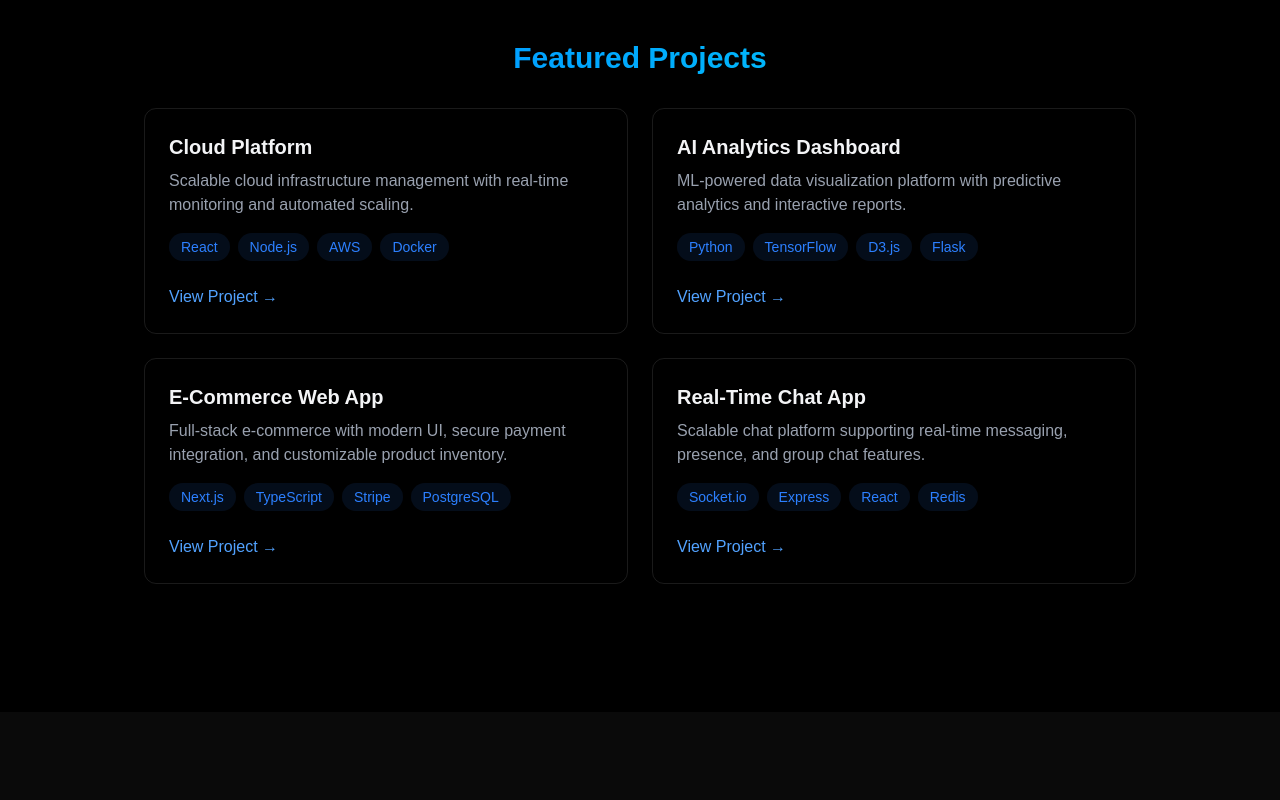
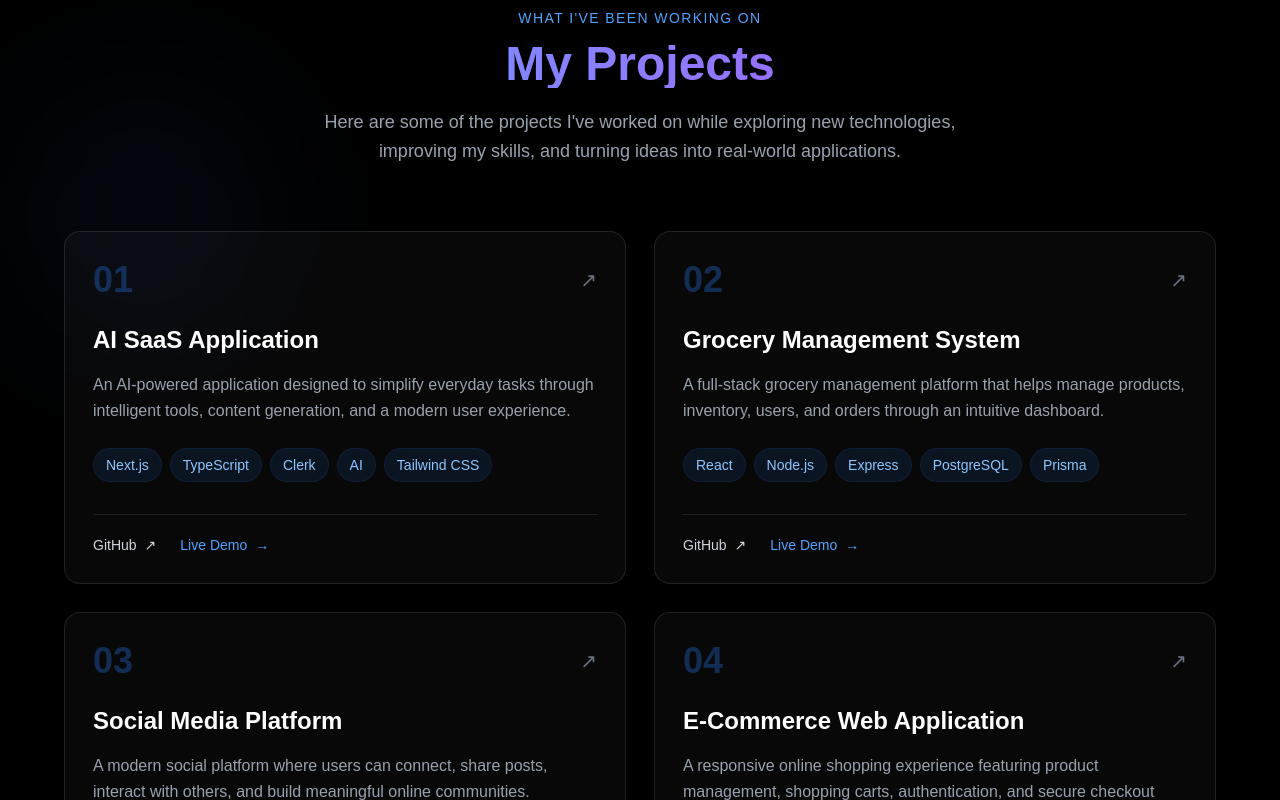
Before and after one commit to luwamasmelash/Portfolio, a React (Vite) app in the folder my-portfolio/: page / in a window 1280 px wide. Shown: the part 1720-2520 px from the top of the page. Before the commit the page ends 2432 px from the top, so only its background shows below. Built offline with nearby package versions, Linux system fonts and the light colour scheme.

Commit message:
feat: update Projects section with detailed project entries, improved layout, and enhanced interactivity

```diff
--- a/my-portfolio/src/components/sections/Projects.jsx
+++ b/my-portfolio/src/components/sections/Projects.jsx
@@ -1,79 +1,162 @@
+
 import { RevealOnScroll } from "../RevealOnScroll";
 
 export const Projects = () => {
   const projectsData = [
     {
-      title: "Cloud Platform",
+      number: "01",
+      title: "AI SaaS Application",
       description:
-        "Scalable cloud infrastructure management with real-time monitoring and automated scaling.",
-      techs: ["React", "Node.js", "AWS", "Docker"],
-      link: "#",
+        "An AI-powered application designed to simplify everyday tasks through intelligent tools, content generation, and a modern user experience.",
+      techs: ["Next.js", "TypeScript", "Clerk", "AI", "Tailwind CSS"],
+      github: "#",
+      demo: "#",
     },
     {
-      title: "AI Analytics Dashboard",
+      number: "02",
+      title: "Grocery Management System",
       description:
-        "ML-powered data visualization platform with predictive analytics and interactive reports.",
-      techs: ["Python", "TensorFlow", "D3.js", "Flask"],
-      link: "#",
+        "A full-stack grocery management platform that helps manage products, inventory, users, and orders through an intuitive dashboard.",
+      techs: ["React", "Node.js", "Express", "PostgreSQL", "Prisma"],
+      github: "#",
+      demo: "#",
     },
     {
-      title: "E-Commerce Web App",
+      number: "03",
+      title: "Social Media Platform",
       description:
-        "Full-stack e-commerce with modern UI, secure payment integration, and customizable product inventory.",
-      techs: ["Next.js", "TypeScript", "Stripe", "PostgreSQL"],
-      link: "#",
+        "A modern social platform where users can connect, share posts, interact with others, and build meaningful online communities.",
+      techs: ["React", "TypeScript", "MongoDB", "Node.js", "Tailwind CSS"],
+      github: "#",
+      demo: "#",
     },
     {
-      title: "Real-Time Chat App",
+      number: "04",
+      title: "E-Commerce Web Application",
       description:
-        "Scalable chat platform supporting real-time messaging, presence, and group chat features.",
-      techs: ["Socket.io", "Express", "React", "Redis"],
-      link: "#",
+        "A responsive online shopping experience featuring product management, shopping carts, authentication, and secure checkout functionality.",
+      techs: ["Next.js", "TypeScript", "PostgreSQL", "Prisma", "Stripe"],
+      github: "#",
+      demo: "#",
     },
   ];
 
   return (
     <section
       id="projects"
-      className="min-h-screen flex items-center justify-center py-20"
+      className="min-h-screen py-24 px-4 relative overflow-hidden"
     >
+      {/* Background decoration */}
+      <div className="absolute top-40 left-0 w-72 h-72 bg-blue-500/5 rounded-full blur-3xl"></div>
+      <div className="absolute bottom-20 right-0 w-72 h-72 bg-purple-500/5 rounded-full blur-3xl"></div>
+
       <RevealOnScroll>
-      <div className="max-w-5xl mx-auto px-4">
-        <h2 className="text-3xl font-bold mb-8 bg-gradient-to-r from-blue-500 to-cyan-400 bg-clip-text text-transparent text-center">
-          Featured Projects
+        <div className="max-w-6xl mx-auto relative z-10">
+
+          {/* Section heading */}
+          <div className="text-center mb-16">
+            <p className="text-blue-400 font-medium tracking-widest uppercase text-sm mb-3">
+              What I've been working on
+            </p>
+
+            <h2 className="text-4xl md:text-5xl font-bold mb-5 bg-gradient-to-r from-blue-400 to-purple-500 bg-clip-text text-transparent">
+              My Projects
             </h2>
 
-        <div className="grid grid-cols-1 md:grid-cols-2 gap-6">
-          {projectsData.map((project, index) => (
+            <p className="text-gray-400 max-w-2xl mx-auto text-base md:text-lg leading-relaxed">
+              Here are some of the projects I've worked on while
+              exploring new technologies, improving my skills,
+              and turning ideas into real-world applications.
+            </p>
+          </div>
+
+          {/* Projects grid */}
+          <div className="grid grid-cols-1 md:grid-cols-2 gap-7">
+
+            {projectsData.map((project) => (
               <div
-              key={index}
-              className="p-6 rounded-xl border border-white/10 hover:-translate-y-1 hover:border-blue-500/30 hover:shadow-[0_2px_8px_rgba(59,130,246,0.1)] transition-all flex flex-col justify-between"
+                key={project.number}
+                className="group relative p-7 rounded-2xl bg-white/[0.03] border border-white/10 hover:border-blue-500/40 hover:bg-white/[0.05] transition-all duration-300 hover:-translate-y-2 hover:shadow-xl hover:shadow-blue-500/5 flex flex-col justify-between"
               >
                 <div>
-                <h3 className="text-xl font-bold mb-2">{project.title}</h3>
-                <p className="text-gray-400 mb-4">{project.description}</p>
-                <div className="flex flex-wrap gap-2 mb-6">
-                  {project.techs.map((tech, key) => (
+                  {/* Project number */}
+                  <div className="flex items-center justify-between mb-6">
+                    <span className="text-4xl font-bold text-blue-500/30 group-hover:text-blue-400/70 transition-colors">
+                      {project.number}
+                    </span>
+
+                    <span className="text-gray-500 text-xl group-hover:text-blue-400 transition-colors">
+                      ↗
+                    </span>
+                  </div>
+
+                  {/* Project title */}
+                  <h3 className="text-2xl font-bold mb-4 text-white group-hover:text-blue-400 transition-colors">
+                    {project.title}
+                  </h3>
+
+                  {/* Description */}
+                  <p className="text-gray-400 leading-relaxed mb-6">
+                    {project.description}
+                  </p>
+
+                  {/* Technologies */}
+                  <div className="flex flex-wrap gap-2 mb-8">
+                    {project.techs.map((tech) => (
                       <span
-                      key={key}
-                      className="bg-blue-500/10 text-blue-500 py-1 px-3 rounded-full text-sm hover:bg-blue-500/20 hover:shadow-[0_2px_8px_rgba(59,130,246,0.1)] transition-all"
+                        key={tech}
+                        className="text-xs sm:text-sm px-3 py-1.5 rounded-full bg-blue-500/10 text-blue-300 border border-blue-500/10 hover:bg-blue-500/20 hover:border-blue-500/30 transition-all"
                       >
                         {tech}
                       </span>
                     ))}
                   </div>
                 </div>
-              <div>
+
+                {/* Project links */}
+                <div className="flex items-center gap-6 border-t border-white/10 pt-5">
                   <a
-                  href={project.link}
-                  className="text-blue-400 hover:text-blue-300 transition-colors font-medium inline-flex items-center gap-1"
+                    href={project.github}
+                    target="_blank"
+                    rel="noopener noreferrer"
+                    className="text-gray-300 hover:text-blue-400 font-medium text-sm transition-colors inline-flex items-center gap-2"
                   >
-                  View Project →
+                    <span>GitHub</span>
+                    <span>↗</span>
+                  </a>
+
+                  <a
+                    href={project.demo}
+                    target="_blank"
+                    rel="noopener noreferrer"
+                    className="text-blue-400 hover:text-purple-400 font-medium text-sm transition-colors inline-flex items-center gap-2"
+                  >
+                    <span>Live Demo</span>
+                    <span>→</span>
                   </a>
                 </div>
               </div>
             ))}
+
           </div>
+
+          {/* Bottom message */}
+          <div className="text-center mt-16">
+            <p className="text-gray-400 mb-4">
+              Interested in seeing more of my work?
+            </p>
+
+            <a
+              href="https://github.com/luwamasmelash"
+              target="_blank"
+              rel="noopener noreferrer"
+              className="inline-flex items-center gap-2 text-blue-400 hover:text-blue-300 font-semibold transition-colors"
+            >
+              Explore My GitHub
+              <span>↗</span>
+            </a>
+          </div>
+
         </div>
       </RevealOnScroll>
     </section>
```
Lines whose indentation alone changed are shown as unchanged.
